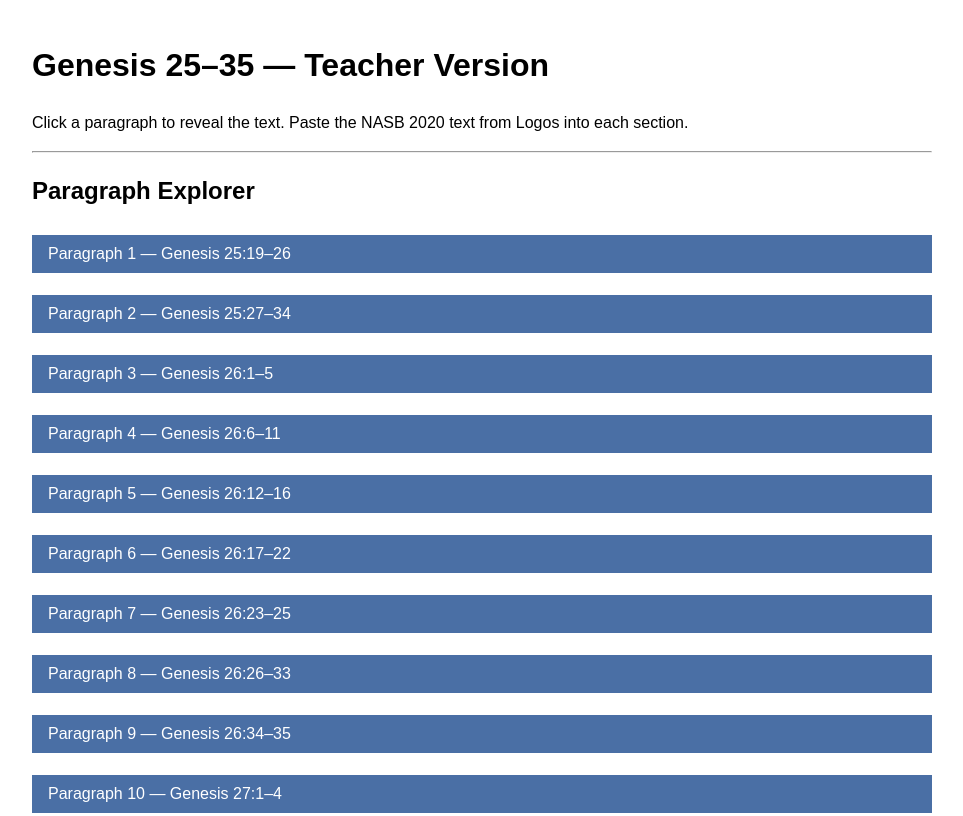
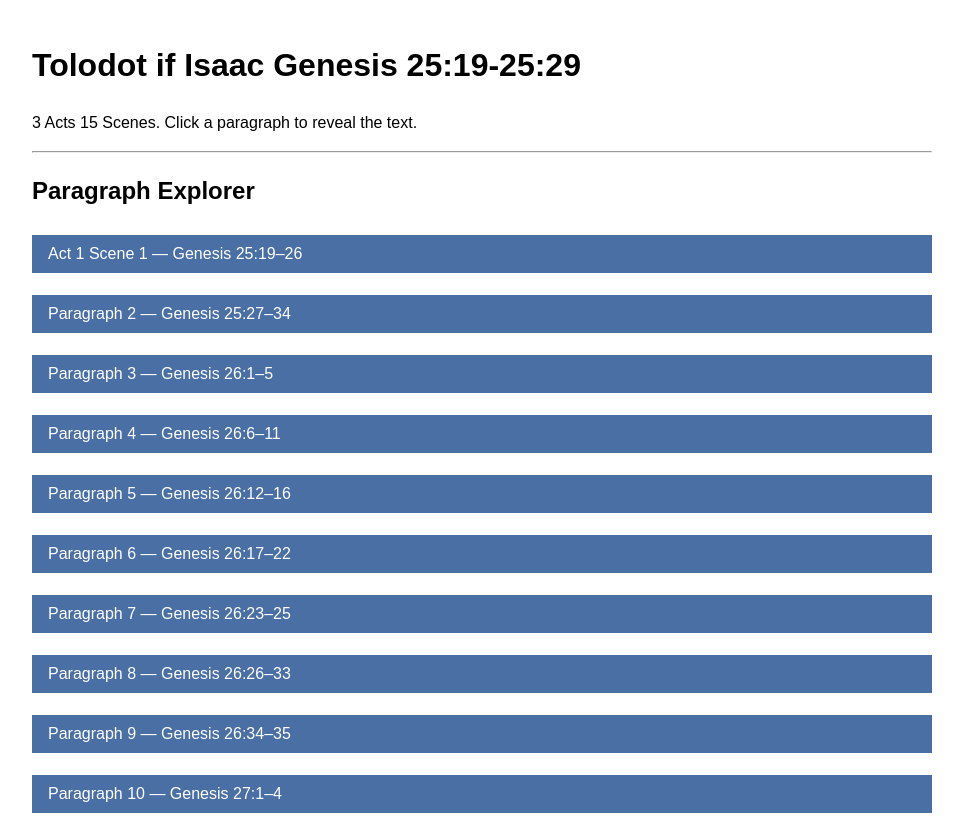
Before and after one commit to ericcandel710-art/genesis-paragraph-explorer, a plain HTML site: page index.html in a window 1280 px wide. Shown: the top 816 px of the page, without its empty margins (158-1121 px from the left). Drawn offline with Linux system fonts and the light colour scheme.

Commit message:
Update title and headings in index.html

```diff
--- a/index.html
+++ b/index.html
@@ -2,7 +2,7 @@
 <html>
 <head>
 <meta charset="UTF-8">
-<title>Genesis 25–35 — Teacher Version (Paragraph Explorer)</title>
+<title>Tolodot if Isaac Genesis 25:19-25:29 — Teacher Version (Paragraph Explorer)</title>
 
 <style>
 body {
@@ -56,8 +56,8 @@ function toggle(id) {
 
 <body>
 
-<h1>Genesis 25–35 — Teacher Version</h1>
-<p>Click a paragraph to reveal the text. Paste the NASB 2020 text from Logos into each section.</p>
+<h1>Tolodot if Isaac Genesis 25:19-25:29</h1>
+<p>3 Acts 15 Scenes. Click a paragraph to reveal the text.</p>
 
 <hr>
 
@@ -68,7 +68,7 @@ function toggle(id) {
 <!-- I will now generate all 64 buttons -->
 
 <!-- Paragraph 1 -->
-<button onclick="toggle('p1')">Paragraph 1 — Genesis 25:19–26</button>
+<button onclick="toggle('p1')">Act 1 Scene 1 — Genesis 25:19–26</button>
 <div id="p1" class="content"><span style="color: blue;">Now these are the records of the generations of Isaac</span>
   Now these are the records of the generations of Isaac, Abraham’s son: Abraham fathered Isaac; and Isaac was forty years old when he took Rebekah, the daughter of Bethuel the Aramean of Paddan-aram, the sister of Laban the Aramean, to be his wife. Isaac prayed to the LORD on behalf of his wife, because she was unable to have children; and the LORD answered him, and his wife Rebekah conceived. But the children struggled together within her; and she said, “If it is so, why am I in this condition?” So she went to inquire of the LORD. And the LORD said to her, “Two nations are in your womb; And two peoples will be separated from your body; And one people will be stronger than the other; And the older will serve the younger.” When her days leading to the delivery were at an end, behold, there were twins in her womb. Now the first came out red, all over like a hairy garment; and they named him Esau. Afterward his brother came out with his hand holding on to Esau’s heel, so he was named Jacob; and Isaac was sixty years old when she gave birth to them.
 </div>
```
